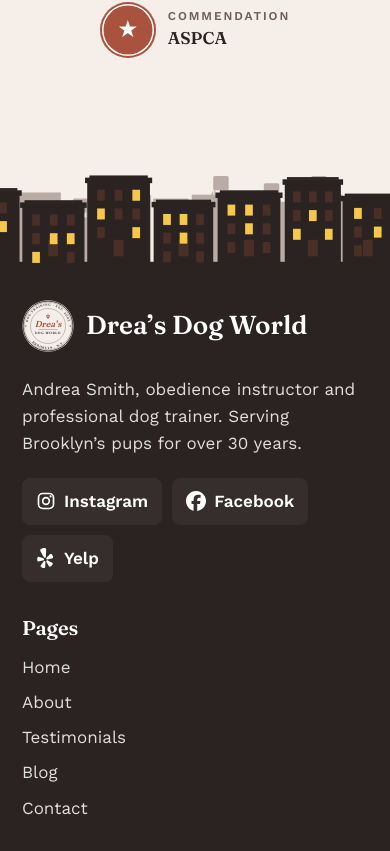
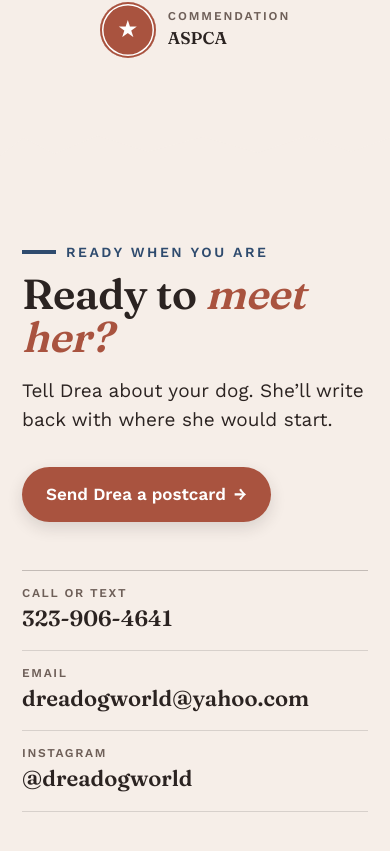
Before and after one commit to Novus-NYC/Drea-Dog-World, a Next.js app: page /about in a window 390 px wide. Shown: the part 6633-7484 px from the top of the page. Built offline with nearby package versions, Linux system fonts and the light colour scheme.

Commit message:
feat: add ready to meet her closing section to about page

```diff
--- a/src/app/about/page.tsx
+++ b/src/app/about/page.tsx
@@ -1,6 +1,7 @@
 import type { Metadata } from "next"
 import AboutHero from "@/lib/components/about/about-hero"
 import HerStory from "@/lib/components/about/her-story"
+import MeetCta from "@/lib/components/about/meet-cta"
 import Method from "@/lib/components/about/method"
 import PressCredentials from "@/lib/components/about/press-credentials"
 import Specialty from "@/lib/components/about/specialty"
@@ -19,6 +20,7 @@ export default function AboutPage() {
       <Method />
       <Specialty />
       <PressCredentials />
+      <MeetCta />
     </>
   )
 }
--- a/src/app/globals.css
+++ b/src/app/globals.css
@@ -149,6 +149,11 @@
   /* Torn paper edge between sections */
   .torn-edges {
     clip-path: polygon(0 24px, 6% 6px, 14% 22px, 25% 4px, 38% 20px, 52% 5px, 66% 21px, 79% 4px, 90% 20px, 100% 6px, 100% calc(100% - 18px), 92% 100%, 80% calc(100% - 14px), 64% 100%, 48% calc(100% - 18px), 30% 100%, 14% calc(100% - 12px), 0 100%);
+  }
+
+  /* The same tear on the top edge only */
+  .torn-top {
+    clip-path: polygon(0 24px, 6% 6px, 14% 22px, 25% 4px, 38% 20px, 52% 5px, 66% 21px, 79% 4px, 90% 20px, 100% 6px, 100% 100%, 0 100%);
   }
 
   /* ---------- About hero: doorway and floating windows ---------- */
--- /dev/null
+++ b/src/lib/components/about/meet-cta.tsx
@@ -0,0 +1,51 @@
+import ButtonLink from "@/lib/components/ui/button-link"
+import Eyebrow from "@/lib/components/ui/eyebrow"
+import { business, contact, routes } from "@/lib/site-data"
+
+const contactWays = [
+  { label: "Call or text", value: contact.phone.display, href: contact.phone.href },
+  { label: "Email", value: contact.email.display, href: contact.email.href },
+  { label: "Instagram", value: contact.instagram.display, href: contact.instagram.href, external: true },
+]
+
+export default function MeetCta() {
+  return (
+    <section
+      aria-labelledby="meet-heading"
+      className="torn-top relative -mt-[22px] bg-paper pb-20 pt-28 lg:pb-28 lg:pt-[120px]"
+    >
+      <div className="mx-auto grid max-w-content items-center gap-12 px-gutter lg:grid-cols-[1.25fr_0.75fr] lg:gap-16">
+        <div>
+          <Eyebrow>Ready when you are</Eyebrow>
+          <h2 id="meet-heading" className="text-display">
+            Ready to <span className="accent">meet her?</span>
+          </h2>
+          <p className="mb-8 mt-4 max-w-[30em] text-lead">
+            Tell {business.nickname} about your dog. She’ll write back with where she would start.
+          </p>
+          <ButtonLink href={routes.contact}>
+            Send {business.nickname} a postcard <span aria-hidden="true">→</span>
+          </ButtonLink>
+        </div>
+
+        <ul className="border-t border-[color-mix(in_srgb,var(--color-ink)_25%,transparent)]">
+          {contactWays.map((way) => (
+            <li key={way.label} className="border-b border-[color-mix(in_srgb,var(--color-ink)_15%,transparent)]">
+              <a
+                href={way.href}
+                target={way.external ? "_blank" : undefined}
+                rel={way.external ? "noreferrer" : undefined}
+                className="block break-all py-3.5 font-display text-[1.375rem] font-semibold no-underline transition-colors hover:text-red"
+              >
+                <span className="block font-sans text-xs font-semibold uppercase tracking-[0.14em] text-steel">
+                  {way.label}
+                </span>
+                {way.value}
+              </a>
+            </li>
+          ))}
+        </ul>
+      </div>
+    </section>
+  )
+}
```
